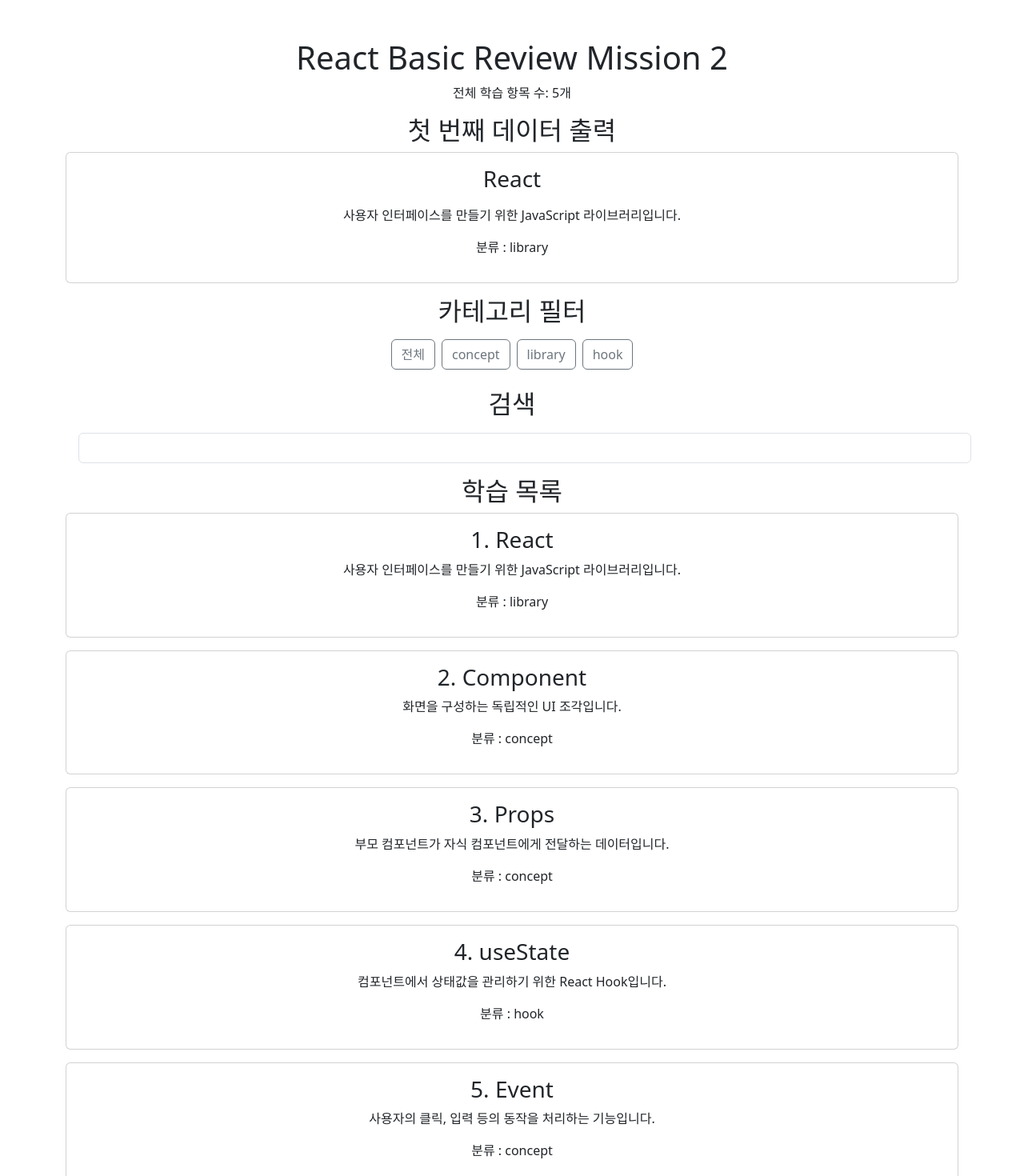
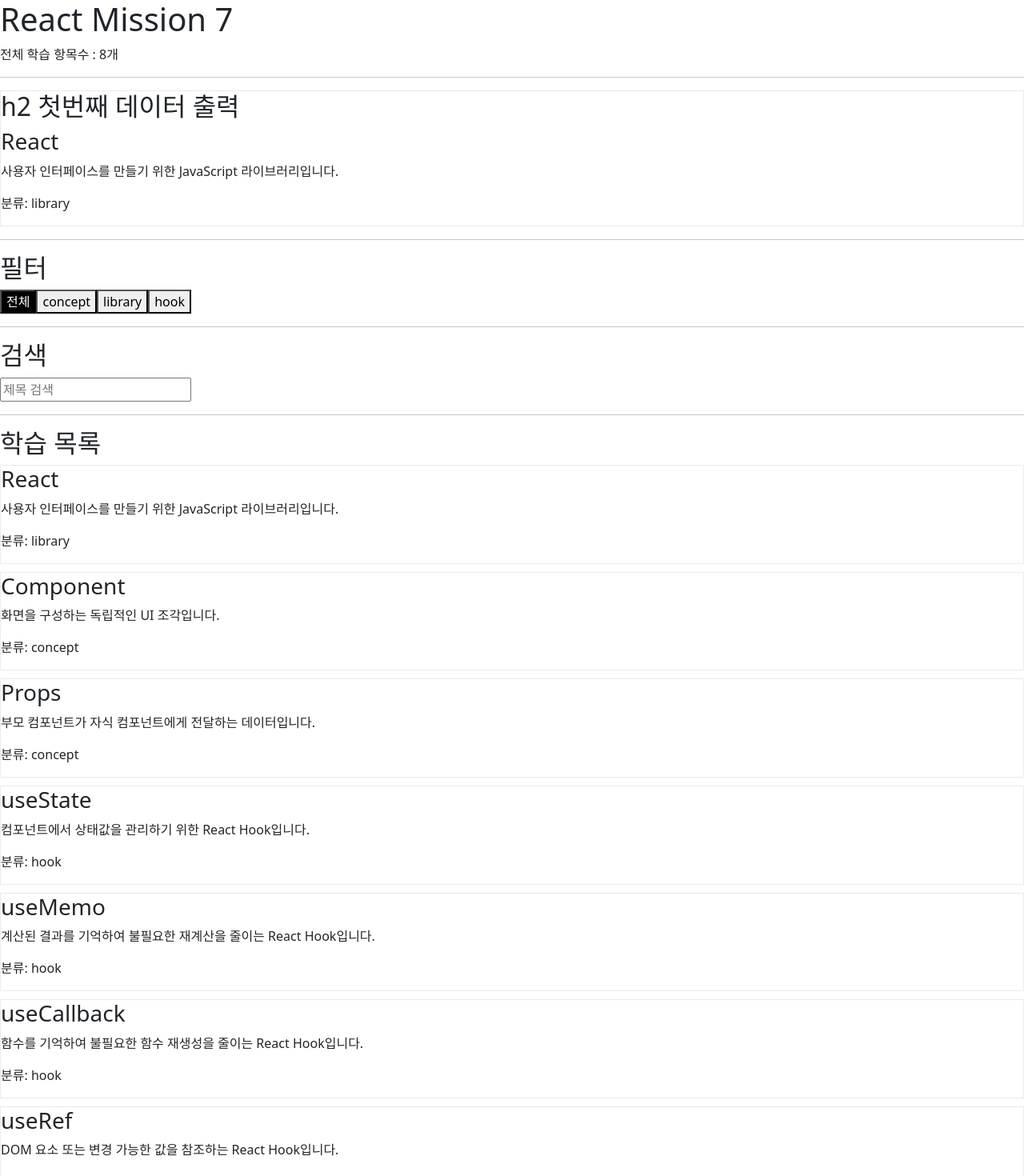
Before and after one commit to RaeChoe/REACT_basic_mission_v2, a React (Vite) app: page / in a window 1280 px wide. Shown: the top 1470 px of the page at 80% size. Built offline with nearby package versions, Linux system fonts and the light colour scheme.

Commit message:
Refactor App component and update styles; add filtering and search functionality

```diff
--- a/src/App.css
+++ b/src/App.css
@@ -0,0 +1,16 @@
+section {
+  display: flex;
+  flex-direction: column;
+  gap: 10px;
+}
+article {
+  border: 1px solid #ebebeb;
+}
+article.active {
+  border-color: #3498db;
+  background: #ebebeb;
+}
+.button-group button.active {
+  background: #000;
+  color: #fff;
+}
--- a/src/App.jsx
+++ b/src/App.jsx
@@ -1,25 +1,69 @@
-import { useEffect, useState } from "react";
 import "./App.css";
-import data from "./data/data.json";
+import reactData from "./data/data.json";
 import StudyInfo from "./components/StudyInfo";
 import StudyList from "./components/StudyList";
+import { useState } from "react";
 
 function App() {
-  const [list, setList] = useState(data);
-  console.log(list);
+  console.log(reactData);
+  const m2Content = reactData[0];
   const [selectedId, setSelectedId] = useState(null);
+  const [category, setCategory] = useState("all");
+  const [keyword, setKeyword] = useState("");
 
   const onSelect = _id => {
     setSelectedId(_id);
   };
 
+  const filteredData = reactData.filter(item => {
+    const categoryMatch = category === "all" || category === item.category;
+    const keyWordMatch = item.title.toLowerCase().includes(keyword.toLowerCase());
+    return categoryMatch && keyWordMatch;
+  });
+  console.log(filteredData);
+
   return (
-    <div className="container text-center py-5">
-      <h1>React Basic Review Mission 2</h1>
-      <p>전체 학습 항목 수: {list.length}개</p>
-      <StudyInfo title={list[0].title} desc={list[0].desc} category={list[0].category} />
-      <StudyList items={list} onSelect={onSelect} selectedId={selectedId} />
-    </div>
+    <>
+      <h1>React Mission 7</h1>
+      <p>전체 학습 항목수 : {reactData.length}개</p>
+      <hr />
+      <StudyInfo title={m2Content.title} desc={m2Content.desc} category={m2Content.category} />
+      <hr />
+      <h2>필터</h2>
+      <div className="button-group">
+        <button className={category === "all" ? "active" : ""} onClick={() => setCategory("all")}>
+          전체
+        </button>
+        <button
+          className={category === "concept" ? "active" : ""}
+          onClick={() => setCategory("concept")}
+        >
+          concept
+        </button>
+        <button
+          className={category === "library" ? "active" : ""}
+          onClick={() => setCategory("library")}
+        >
+          library
+        </button>
+        <button className={category === "hook" ? "active" : ""} onClick={() => setCategory("hook")}>
+          hook
+        </button>
+      </div>
+
+      <hr />
+      <h2>검색</h2>
+      <input
+        type="text"
+        value={keyword}
+        placeholder="제목 검색"
+        onChange={e => {
+          setKeyword(e.target.value);
+        }}
+      />
+      <hr />
+      <StudyList items={filteredData} onSelect={onSelect} selectedId={selectedId} />
+    </>
   );
 }
 
--- a/src/components/StudyInfo.jsx
+++ b/src/components/StudyInfo.jsx
@@ -1,14 +1,10 @@
 export default function StudyInfo({ title, desc, category }) {
   return (
-    <>
-      <h2>첫 번째 데이터 출력</h2>
-      <div className="card">
-        <div className="card-body">
-          <h3 className="mb-3">{title}</h3>
-          <p>{desc}</p>
-          <p>분류 : {category}</p>
-        </div>
-      </div>
-    </>
+    <article>
+      <h2>h2 첫번째 데이터 출력</h2>
+      <h3>{title}</h3>
+      <p>{desc}</p>
+      <p>분류: {category}</p>
+    </article>
   );
 }
--- a/src/components/StudyList.jsx
+++ b/src/components/StudyList.jsx
@@ -1,61 +1,24 @@
-import { useState } from "react";
-import "./StudyList.css";
-
-export default function StudyList({ items, onSelect, selectedId }) {
-  const [category, setCategory] = useState("all");
-  const [keyword, setKeyword] = useState("");
-
-  const filteredItems = category === "all" ? items : items.filter(i => i.category === category);
-
-  const studyList = filteredItems.map(f => {
-    return (
-      <div className="card mb-3">
-        <div
-          key={f.id}
-          onClick={() => {
-            onSelect(f.id);
-          }}
-          className={selectedId === f.id ? "card-body active" : "card-body"}
-        >
-          <h3>
-            {f.id}. {f.title}
-          </h3>
-          <p>{f.desc}</p>
-          <p>분류 : {f.category}</p>
-          {selectedId === f.id && <p className="fw-bold">선택된 항목입니다.</p>}
-        </div>
-      </div>
-    );
-  });
-
+export default function StudyList({ items, selectedId, onSelect }) {
+  console.log(items);
   return (
     <>
-      <h2 className="m-3">카테고리 필터</h2>
-      <div className="d-flex justify-content-center gap-2 mb-4">
-        <button className="btn btn-outline-secondary" onClick={() => setCategory("all")}>
-          전체
-        </button>
-        <button className="btn btn-outline-secondary" onClick={() => setCategory("concept")}>
-          concept
-        </button>
-        <button className="btn btn-outline-secondary" onClick={() => setCategory("library")}>
-          library
-        </button>
-        <button className="btn btn-outline-secondary" onClick={() => setCategory("hook")}>
-          hook
-        </button>
-      </div>
-
-      <h2 className="m-3">검색</h2>
-      <input
-        className="form-control m-3"
-        type="text"
-        value={keyword}
-        onChange={e => setKeyword(e.target.value)}
-      />
-
       <h2>학습 목록</h2>
-      {studyList}
+      <section>
+        {items.map(item => (
+          <article
+            key={item.id}
+            className={item.id === selectedId ? "active" : ""}
+            onClick={() => {
+              onSelect(item.id);
+            }}
+          >
+            <h3>{item.title}</h3>
+            <p>{item.desc}</p>
+            <p>분류: {item.category}</p>
+            {item.id === selectedId && <p>선택된 항목입니다</p>}
+          </article>
+        ))}
+      </section>
     </>
   );
 }
--- a/src/data/data.json
+++ b/src/data/data.json
@@ -29,8 +29,29 @@
   },
   {
     "id": 5,
+    "title": "useMemo",
+    "desc": "계산된 결과를 기억하여 불필요한 재계산을 줄이는 React Hook입니다.",
+    "category": "hook",
+    "level": "intermediate"
+  },
+  {
+    "id": 6,
+    "title": "useCallback",
+    "desc": "함수를 기억하여 불필요한 함수 재생성을 줄이는 React Hook입니다.",
+    "category": "hook",
+    "level": "intermediate"
+  },
+  {
+    "id": 7,
+    "title": "useRef",
+    "desc": "DOM 요소 또는 변경 가능한 값을 참조하는 React Hook입니다.",
+    "category": "hook",
+    "level": "intermediate"
+  },
+  {
+    "id": 8,
     "title": "Event",
-    "desc": "사용자의 클릭, 입력 등의 동작을 처리하는 기능입니다.",
+    "desc": "사용자의 클릭과 입력 등의 동작을 처리하는 기능입니다.",
     "category": "concept",
     "level": "basic"
   }
```
